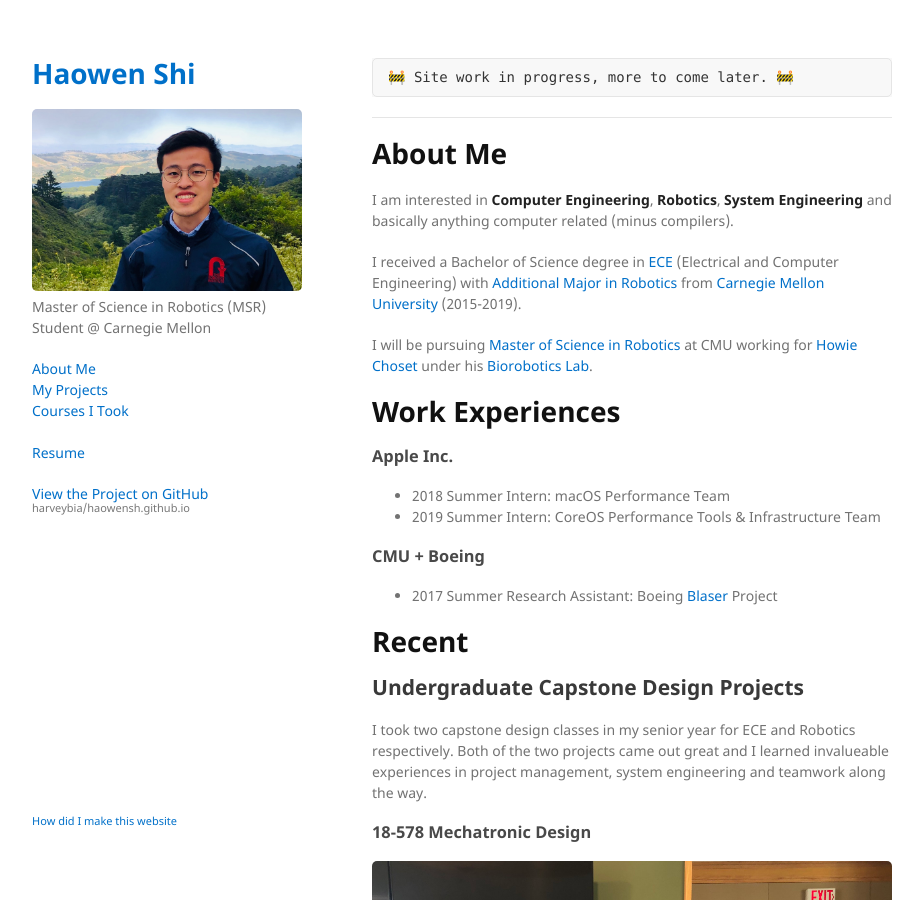
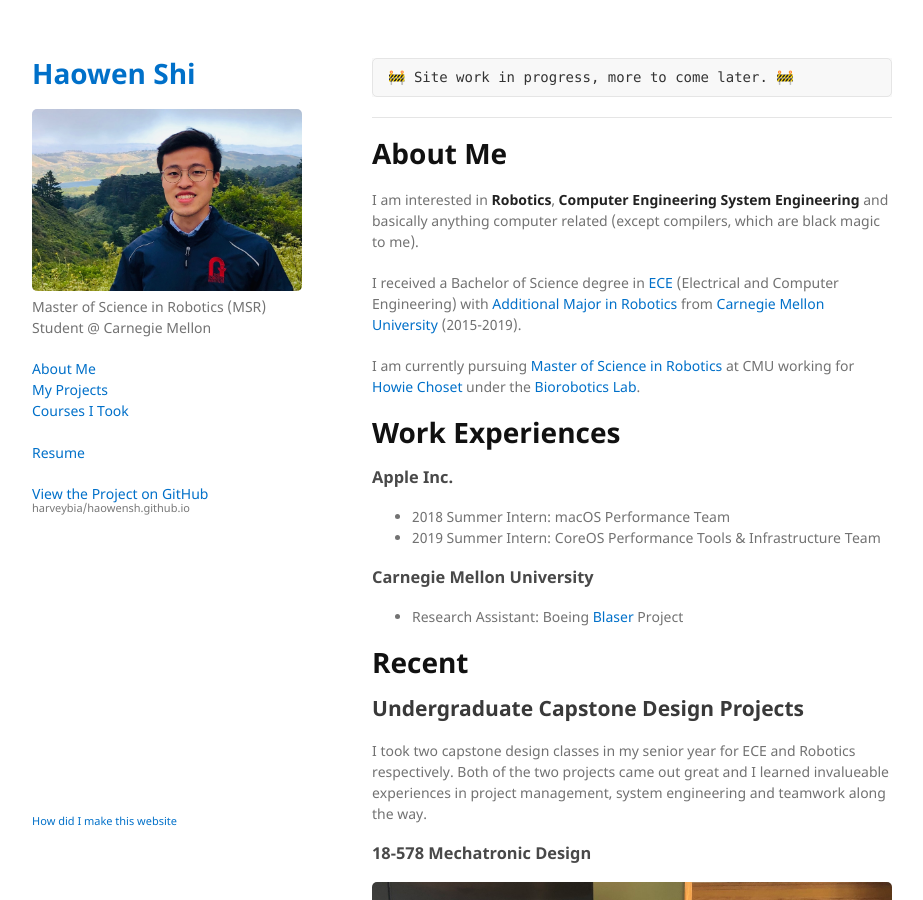
Before and after one commit to harveybia/haowensh.github.io, a Jekyll site: the page built from index.md, in a window 1280 px wide and 900 px high. Shown: the whole window, without its empty margins (178-1101 px from the left). Built offline with Jekyll 4.4.1, drawn with Linux system fonts in a browser that asks for light colours.

Commit message:
wording adjustments to about me

```diff
--- a/index.md
+++ b/index.md
@@ -10,17 +10,17 @@ layout: default
 
 # About Me
 
-I am interested in **Computer Engineering**, **Robotics**,
-**System Engineering** and basically anything computer related (minus
-compilers).
+I am interested in **Robotics**, **Computer Engineering**
+**System Engineering** and basically anything computer related
+(except compilers, which are black magic to me).
 
 I received a Bachelor of Science degree in [ECE][ece_link]
 (Electrical and Computer Engineering) with
 [Additional Major in Robotics][robo_major_link] from
 [Carnegie Mellon University][cmu_link] (2015-2019).
 
-I will be pursuing [Master of Science in Robotics][msr_link] at CMU working
-for [Howie Choset][howie_choset] under his [Biorobotics Lab][bio_link].
+I am currently pursuing [Master of Science in Robotics][msr_link] at CMU working
+for [Howie Choset][howie_choset] under the [Biorobotics Lab][bio_link].
 
 # Work Experiences
 
@@ -28,8 +28,8 @@ for [Howie Choset][howie_choset] under his [Biorobotics Lab][bio_link].
 * 2018 Summer Intern: macOS Performance Team
 * 2019 Summer Intern: CoreOS Performance Tools & Infrastructure Team
 
-### CMU + Boeing
-* 2017 Summer Research Assistant: Boeing [Blaser][blaser] Project
+### Carnegie Mellon University
+* Research Assistant: Boeing [Blaser][blaser] Project
 
 # Recent
 
```
